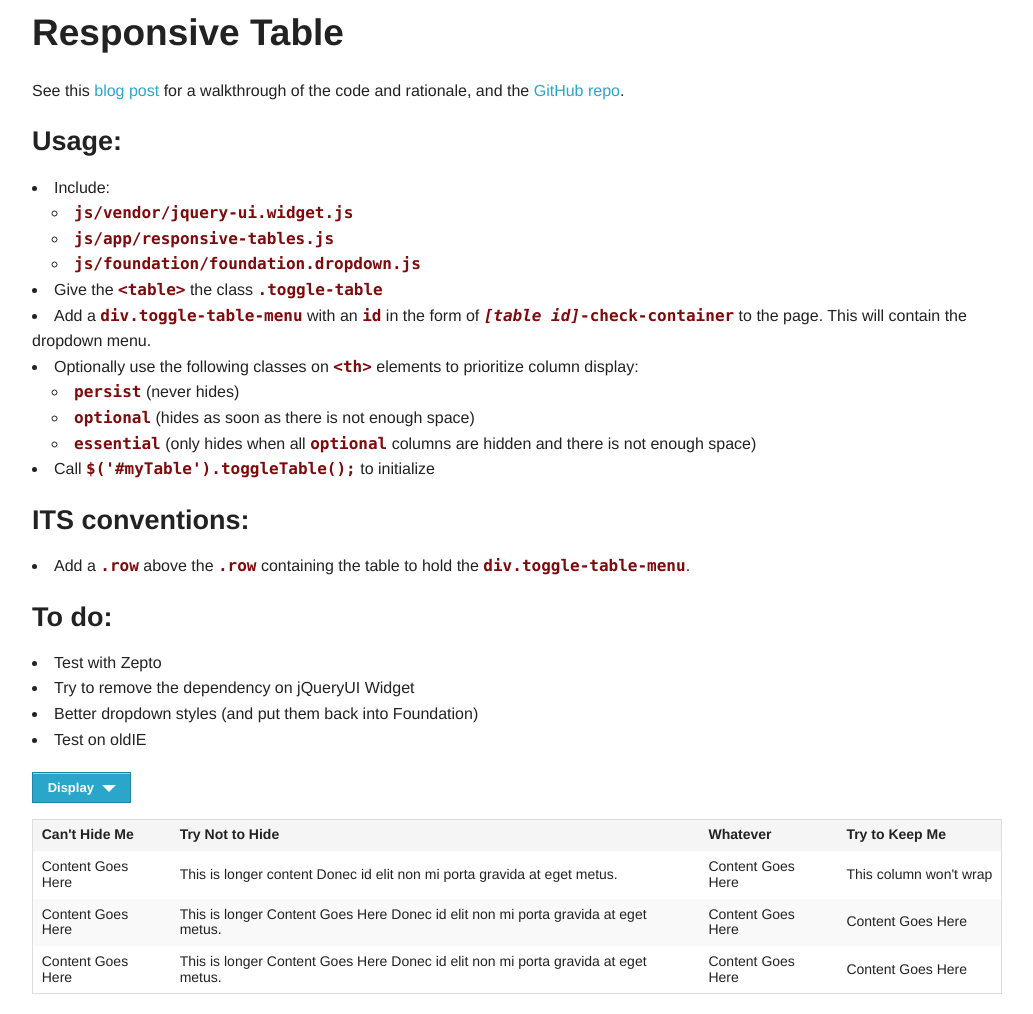
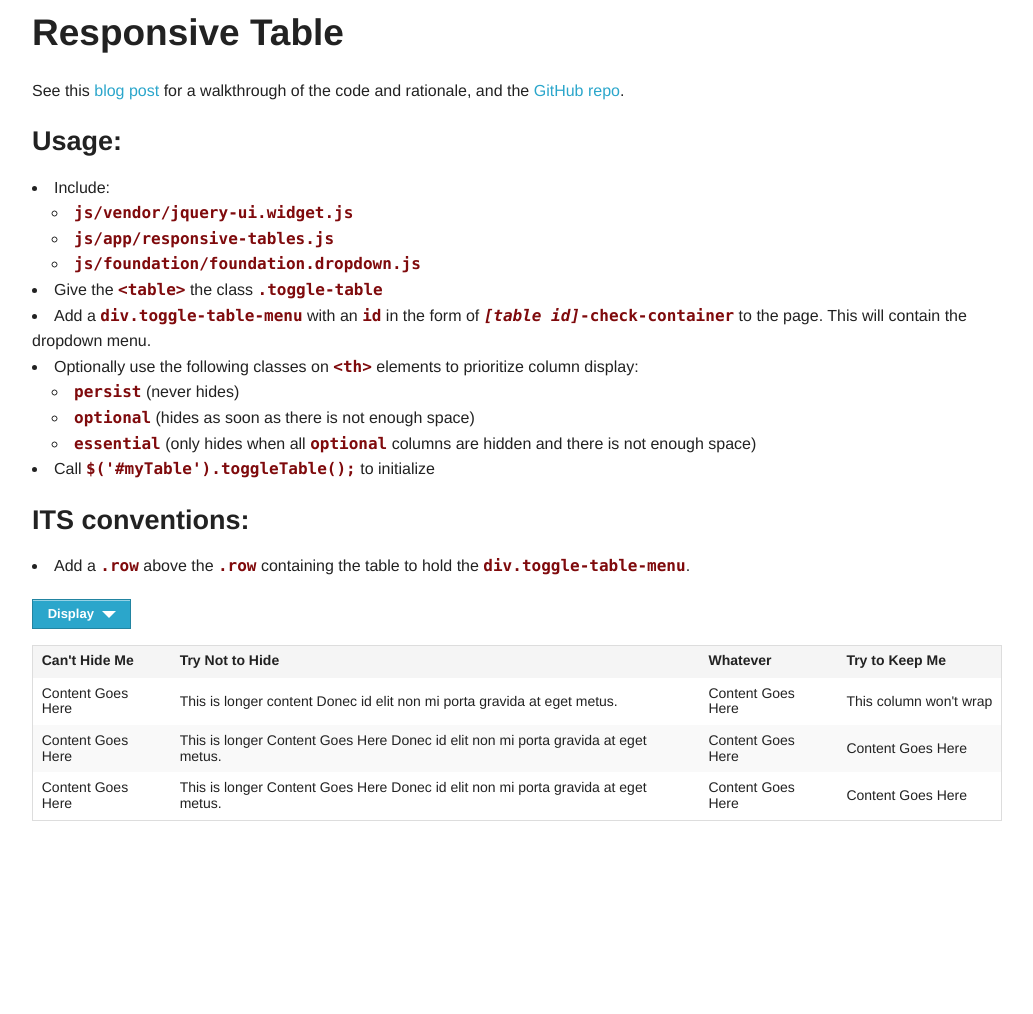
Before and after one commit to khawarshahzad/2013-03-RWD-code-sprint, a Jekyll site: the page prototypes/responsive-tables/index.html, which Jekyll copies as it is, in a window 1280 px wide. Shown: the whole page, without its empty margins (123-1156 px from the left). Built offline with Jekyll 4.4.1, drawn with Linux system fonts in a browser that asks for light colours; Markdown is read by kramdown in place of the engine named in the settings; after the commit the page ends 900 px from its top, so only the background shows below that.

Commit message:
Move "to do" list to issue
Get it right, newbie

```diff
--- a/prototypes/responsive-tables/index.html
+++ b/prototypes/responsive-tables/index.html
@@ -43,14 +43,6 @@
       <h3>ITS conventions:</h3>
       <ul class="list-bullets-inside">
         <li>Add a <code>.row</code> above the <code>.row</code> containing the table to hold the <code>div.toggle-table-menu</code>.</li>
-      </ul>
-
-      <h3>To do:</h3>
-      <ul class="list-bullets-inside">
-        <li>Test with Zepto</li>
-        <li>Try to remove the dependency on jQueryUI Widget</li>
-        <li>Better dropdown styles (and put them back into Foundation)</li>
-        <li>Test on oldIE</li>
       </ul>
     </div>
   </div>
```
